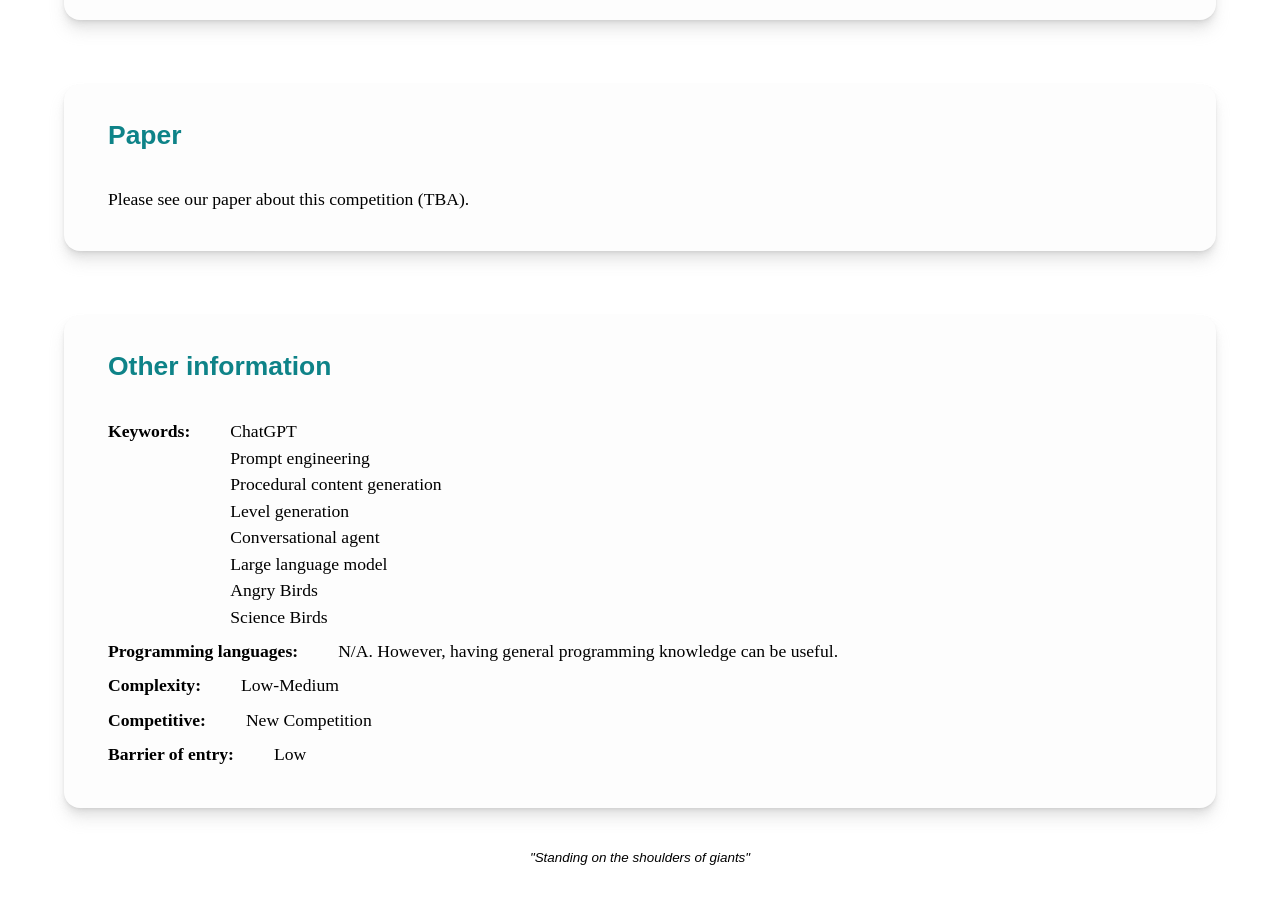
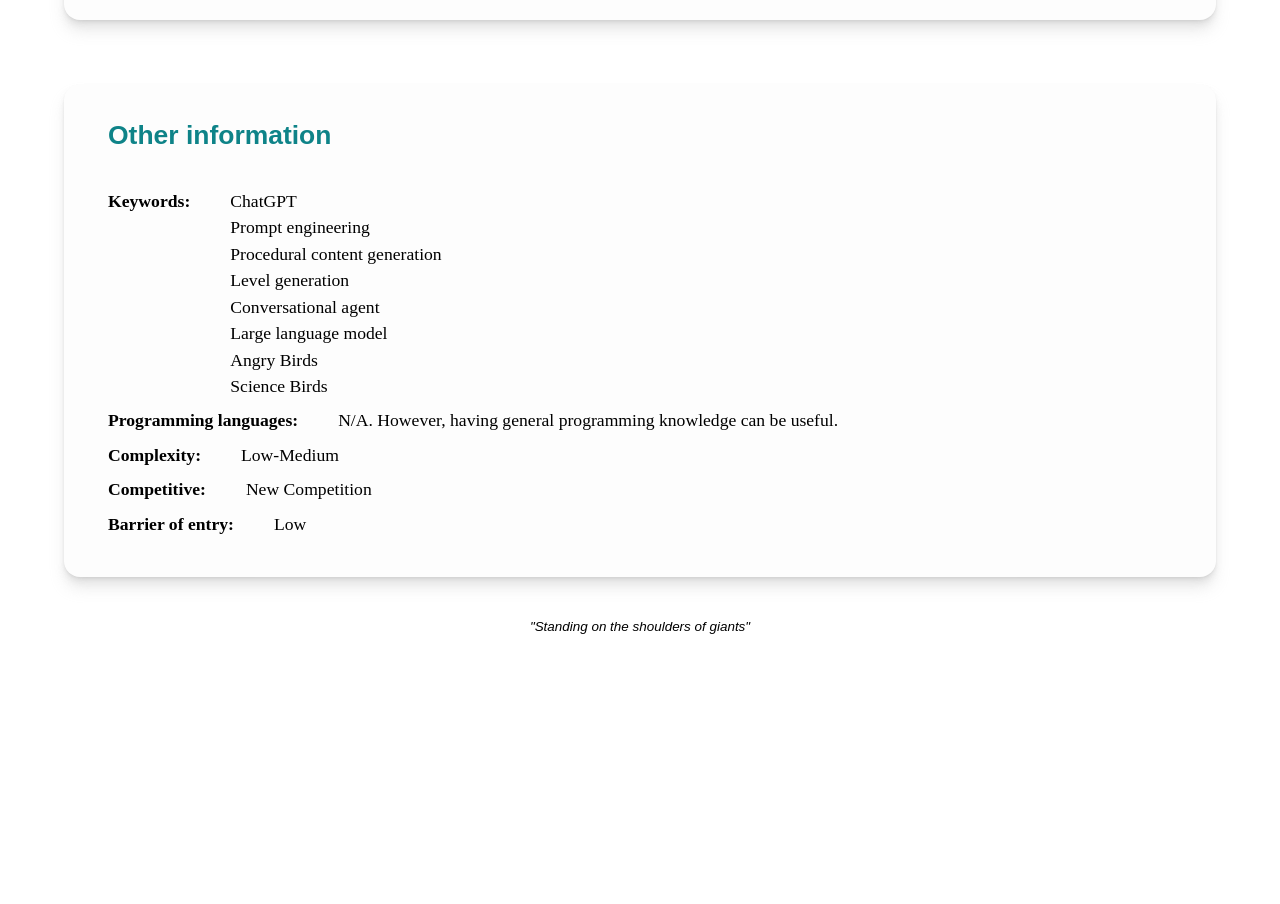
Before and after one commit to chatgpt4pcg/chatgpt4pcg.github.io, a Next.js app: page /review in a window 1280 px wide. Shown: the part 2300-3204 px from the top of the page. After the commit the page ends 3009 px from the top, so only its background shows below. Built offline with nearby package versions, Linux system fonts and the light colour scheme.

Commit message:
chore: add supplementary material doc

```diff
--- a/constants/prompt.ts
+++ b/constants/prompt.ts
@@ -1,4 +1,4 @@
-export const SAMPLE_PROMPT = `Use \`ab_drop()\` function to generate a stable structure that looks like the &lt;OBJECT&gt;—the goal. Dropping position and order are crucial.
+export const SAMPLE_PROMPT = `Use \`ab_drop()\` function to generate a stable structure that looks like the <OBJECT>—the goal. Dropping position and order are crucial.
 
 1. Definitions
 Slots: The map's width is equally partitioned into W slots where W = 20, with slots 0 and 19 being the most left and right, respectively.
--- a/pages/index.tsx
+++ b/pages/index.tsx
@@ -101,7 +101,8 @@ export default function HomePage() {
 				<Section>
 					<SectionHeader id='paper'>Paper</SectionHeader>
 					<Paragraph>
-						Please see our paper about this competition (TBA).
+						Please see our paper about this competition (TBA) and <a href="/files/supplementary_material.pdf">its
+						supplementary document</a>.
 					</Paragraph>
 				</Section>
 				<Section>
--- a/pages/prompt.tsx
+++ b/pages/prompt.tsx
@@ -32,7 +32,7 @@ export default function PromptPage() {
 					<Paragraph>
 						Please see a modified version and its variants on{' '}
 						<Link href='/supplement'>this page</Link> and check this paper (TBA)
-						for their performance.
+						and <a href="/files/supplementary_material.pdf">its supplementary document</a> for their performance.
 					</Paragraph>
 				</Section>
 				<Section>
--- a/pages/review.tsx
+++ b/pages/review.tsx
@@ -73,12 +73,6 @@ export default function ReviewPage() {
 				</Section>
 				<SubmissionDeadline />
 				<Section>
-					<SectionHeader id='paper'>Paper</SectionHeader>
-					<Paragraph>
-						Please see our paper about this competition (TBA).
-					</Paragraph>
-				</Section>
-				<Section>
 					<SectionHeader id='other-info'>Other information</SectionHeader>
 					<HorizontalList
 						header='Keywords'
```
Also changed, not shown: 1 other file (tests, documents, lock files or other folders).
